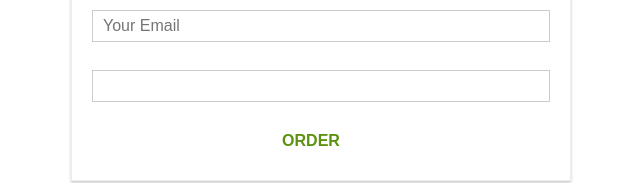
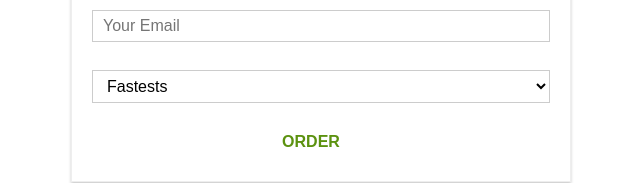
Before and after one commit to marcpre/demo-react-burger-builder, a React app: page /checkout/contact-data in a window 1280 px wide. Shown: the part 1128-1311 px from the top of the page, without its empty margins (319-959 px from the left). Built offline with nearby package versions, Linux system fonts and the light colour scheme.

Commit message:
adding dropdown to Input fields

```diff
--- a/src/components/UI/Input/Input.js
+++ b/src/components/UI/Input/Input.js
@@ -17,6 +17,19 @@ const input = (props) => {
                             {...props.elementConfig}
                             value={props.value} />;
             break;
+        case ('select'):
+            inputElement = (
+                <select
+                    className={classes.InputElement}
+                    value={props.value} >
+                    {props.elementConfig.options.map(option => (
+                        <option key={option.value} value={option.value}>
+                            {option.displayValue}
+                        </option>
+                    ))}
+                </select>
+            )
+            break;
         default:
             inputElement = <input
                             className={classes.InputElement}
```
